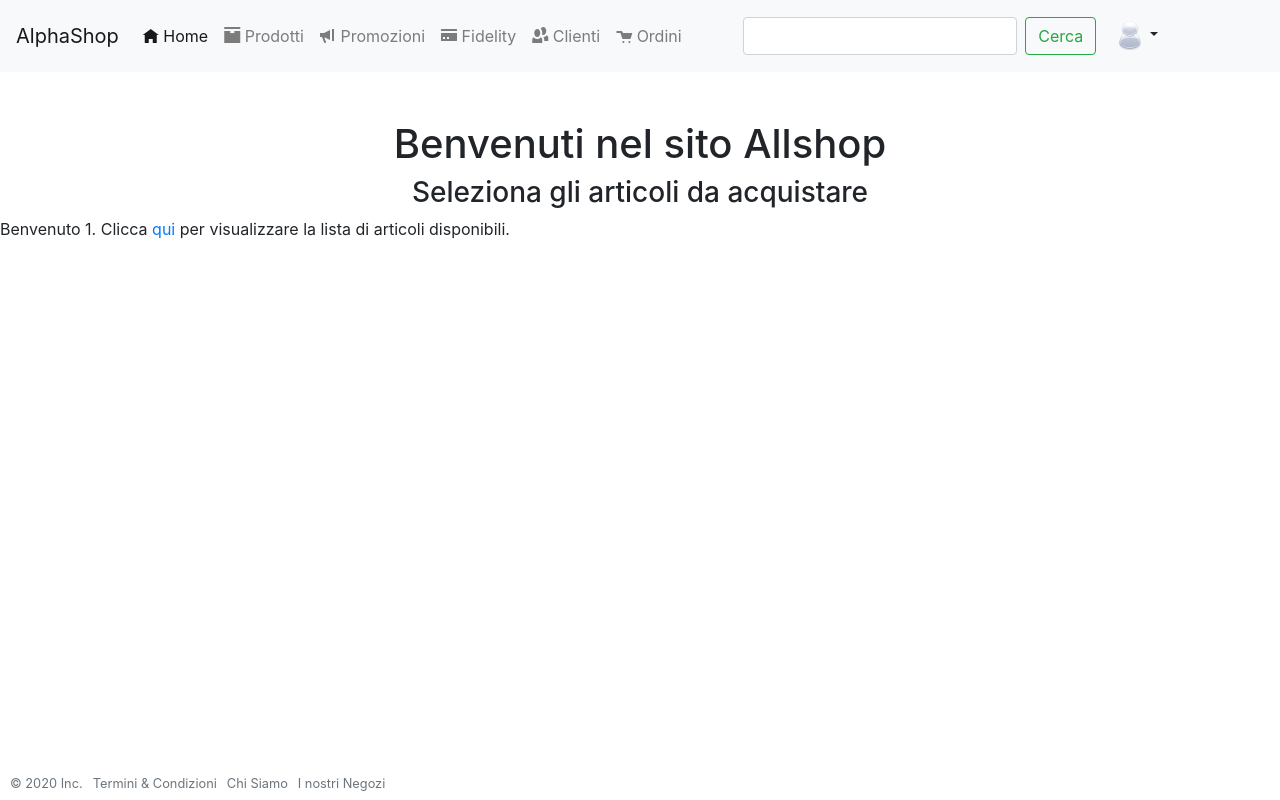
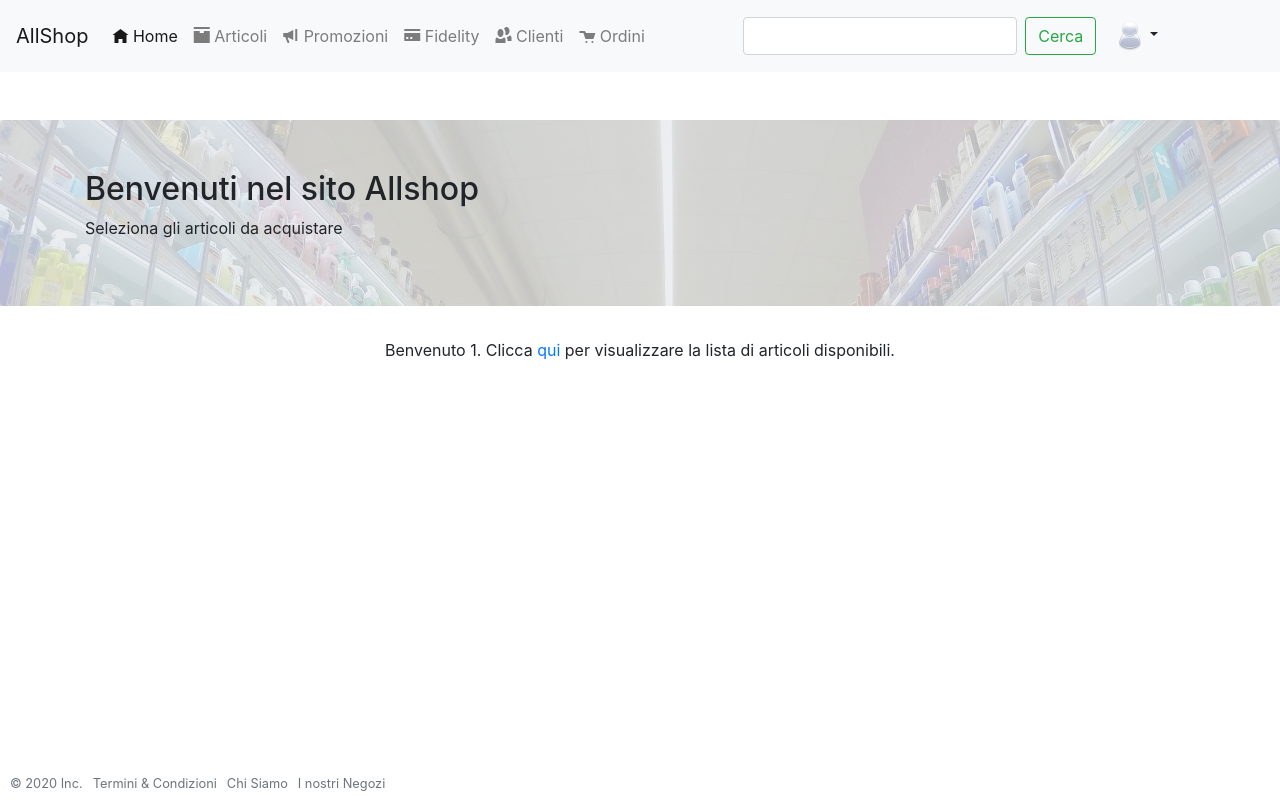
Before and after one commit to michele-larocca/angular-allShop, an Angular app: page /welcome/1 in a window 1280 px wide. Built offline with nearby package versions, Linux system fonts and the light colour scheme.

Commit message:
add component jumbotron

```diff
--- a/src/app/app-routing.module.ts
+++ b/src/app/app-routing.module.ts
@@ -8,6 +8,7 @@ import { ArticoliComponent } from './articoli/articoli.component';
 
 const routes: Routes = [
   {path: '', component: LoginComponent},
+  {path: 'index', component: LoginComponent},
   {path: 'login', component: LoginComponent},
   {path: 'welcome/:userId', component: WelcomeComponent},
   {path: 'articoli', component: ArticoliComponent},
--- a/src/app/app.component.html
+++ b/src/app/app.component.html
@@ -1,3 +1,4 @@
+
 <app-navbar></app-navbar>
 <br>
 <br>
--- a/src/app/app.module.ts
+++ b/src/app/app.module.ts
@@ -9,6 +9,7 @@ import { WelcomeComponent } from './welcome/welcome.component';
 import { ArticoliComponent } from './articoli/articoli.component';
 import { NavbarComponent } from './navbar/navbar.component';
 import { FooterComponent } from './footer/footer.component';
+import { JumbotronComponent } from './jumbotron/jumbotron.component';
 
 @NgModule({
   declarations: [
@@ -18,7 +19,8 @@ import { FooterComponent } from './footer/footer.component';
     WelcomeComponent,
     ArticoliComponent,
     NavbarComponent,
-    FooterComponent
+    FooterComponent,
+    JumbotronComponent
   ],
   imports: [
     BrowserModule,
--- /dev/null
+++ b/src/app/jumbotron/jumbotron.component.css
@@ -0,0 +1,41 @@
+#SignUp {
+	margin-right: 0.5em;
+	width: 6em;
+}
+
+#SignIn {
+	margin-left: 0.5em;
+	width: 6em;
+}
+
+.jumbotron-billboard .img {
+	margin-bottom: 0px;
+	opacity: 0.2;
+	color: #fff;
+	background: #000 url(/src/assets/images/supermarket.jpg)
+		top center no-repeat;
+	width: 100%;
+	height: 100%;
+	background-size: cover;
+	overflow: hidden;
+	position: absolute;
+	top: 0;
+	left: 0;
+	z-index: 1;
+}
+
+.jumbotron h2 {
+	margin-top: 0;
+}
+
+.jumbotron {
+	position: relative;
+	padding-top: 50px;
+	padding-bottom: 50px;
+	min-height: 150px;
+}
+
+.jumbotron .container {
+	position: relative;
+	z-index: 2;
+}
--- /dev/null
+++ b/src/app/jumbotron/jumbotron.component.html
@@ -0,0 +1,11 @@
+<div class="jumbotron jumbotron-billboard">
+  <div class="img"></div>
+  <div class="container">
+    <div class="row">
+      <div class="col-lg-12">
+        <h2>{{title}}</h2>
+        <p>{{subTitle}}</p>
+      </div>
+    </div>
+  </div>
+</div>
--- /dev/null
+++ b/src/app/jumbotron/jumbotron.component.ts
@@ -0,0 +1,18 @@
+import { Component, OnInit, Input } from '@angular/core';
+
+@Component({
+  selector: 'app-jumbotron',
+  templateUrl: './jumbotron.component.html',
+  styleUrls: ['./jumbotron.component.css']
+})
+export class JumbotronComponent implements OnInit {
+
+  @Input() title: string
+  @Input() subTitle: string
+
+  constructor() { }
+
+  ngOnInit(): void {
+  }
+
+}
--- a/src/app/login/login.component.css
+++ b/src/app/login/login.component.css
@@ -0,0 +1,40 @@
+.login-block{
+  display: flex;
+  flex-direction: column;
+  align-items: center;
+  color: white;
+  margin: auto auto;
+}
+.login-center-content {
+  background-color: rgb(89, 71, 201);
+  border-radius: 3px;
+  margin: auto 0;
+  padding: 50px;
+}
+.login-item {
+  display: flex;
+  flex-direction: row;
+  margin: 15px 0;
+}
+.login-label {
+  width: 150px;
+}
+.login-input {
+  width: 200px;
+}
+input {
+  width: 100%;
+}
+.login-button{
+  width: 150px;
+  margin-top: 15px;
+  background-color: beige;
+  color: darkblue;
+  border-radius: 3px;
+  border-color:burlywood;
+}
+.message {
+  font-weight: bold;
+  color: rgb(255, 19, 19);
+  margin: 15px 0;
+}
--- a/src/app/login/login.component.html
+++ b/src/app/login/login.component.html
@@ -1,46 +1,3 @@
-<style>
-.login-block{
-  display: flex;
-  flex-direction: column;
-  height: 100%;
-  align-items: center;
-  color: white;
-  margin: auto auto;
-}
-.login-center-content {
-  background-color: rgb(89, 71, 201);
-  border-radius: 3px;
-  margin: auto 0;
-  padding: 50px;
-}
-.login-item {
-  display: flex;
-  flex-direction: row;
-  margin: 15px 0;
-}
-.login-label {
-  width: 150px;
-}
-.login-input {
-  width: 200px;
-}
-input {
-  width: 100%;
-}
-.login-button{
-  width: 150px;
-  margin-top: 15px;
-  background-color: beige;
-  color: darkblue;
-  border-radius: 3px;
-  border-color:burlywood;
-}
-.message {
-  font-weight: bold;
-  color: rgb(255, 19, 19);
-  margin: 15px 0;
-}
-</style>
 <div class="login-block">
   <div class="login-center-content">
     <div class="login-item">
--- a/src/app/navbar/navbar.component.html
+++ b/src/app/navbar/navbar.component.html
@@ -4,42 +4,42 @@
   </button>
   <div class="collapse navbar-collapse" id="navbarTogglerDemo01">
 
-     <a class="navbar-brand" href="/index">AlphaShop</a>
+     <a class="navbar-brand" routerLink="/index">AllShop</a>
          <ul class="navbar-nav mr-auto mt-2 mt-lg-0">
           <li class="nav-item active">
-            <a class="nav-link" href="/index">
+            <a class="nav-link" routerLink="/index">
               <span class="oi oi-home" title="home" aria-hidden="true"></span>
               Home
               <span class="sr-only">(current)</span>
             </a>
           </li>
           <li class="nav-item">
-            <a class="nav-link"  href="/seekart" >
-              <span class="oi oi-box" title="prodotti" aria-hidden="true"></span>
-              Prodotti
+            <a class="nav-link"  routerLink="/articoli" >
+              <span class="oi oi-box" title="articoli" aria-hidden="true"></span>
+              Articoli
             </a>
           </li>
           <li class="nav-item">
-            <a class="nav-link" href="/promozioni">
+            <a class="nav-link" routerLink="/promozioni">
               <span class="oi oi-bullhorn" title="promozioni" aria-hidden="true"></span>
               Promozioni
             </a>
           </li>
           <li class="nav-item">
-            <a class="nav-link" href="/fidelity">
+            <a class="nav-link" routerLink="/fidelity">
               <span class="oi oi-credit-card" title="punti" aria-hidden="true"></span>
               Fidelity
             </a>
           </li>
           <li class="nav-item">
-            <a class="nav-link" href="/clienti">
+            <a class="nav-link" routerLink="/clienti">
               <span class="oi oi-people" title="clienti" aria-hidden="true"></span>
               <span class="badge"></span>
               Clienti
             </a>
           </li>
           <li class="nav-item">
-            <a class="nav-link" href="/ordini">
+            <a class="nav-link" routerLink="/ordini">
               <span class="oi oi-cart" title="ordini" aria-hidden="true"></span>
               <span class="badge"></span>
               Ordini
--- a/src/app/welcome/welcome.component.html
+++ b/src/app/welcome/welcome.component.html
@@ -1,7 +1,10 @@
+
+<app-jumbotron
+  [title]="'Benvenuti nel sito Allshop'"
+  [subTitle]="'Seleziona gli articoli da acquistare'"
+>
+</app-jumbotron>
 <div style="text-align:center">
-  <h1>Benvenuti nel sito Allshop</h1>
-  <h3>Seleziona gli articoli da acquistare</h3>
-</div>
 <div>
   Benvenuto {{userId}}. Clicca <a routerLink="/articoli">qui</a> per visualizzare la lista di articoli disponibili.
 </div>
--- a/src/styles.css
+++ b/src/styles.css
@@ -26,16 +26,6 @@ html, body {
 	border-radius: 0.3em;
 }
 
-#SignUp {
-	margin-right: 0.5em;
-	width: 6em;
-}
-
-#SignIn {
-	margin-left: 0.5em;
-	width: 6em;
-}
-
 .table td {
    text-align: center;
 }
@@ -45,39 +35,7 @@ html, body {
     vertical-align: inherit;
     font-weight: bold;
     text-align: center;
-}
-
-.jumbotron-billboard .img {
-	margin-bottom: 0px;
-	opacity: 0.2;
-	color: #fff;
-	background: #000 url(http://www.loyapp.cloud/images/grocery.jpg)
-		top center no-repeat;
-	width: 100%;
-	height: 100%;
-	background-size: cover;
-	overflow: hidden;
-	position: absolute;
-	top: 0;
-	left: 0;
-	z-index: 1;
-}
-
-.jumbotron h2 {
-	margin-top: 0;
-}
-
-.jumbotron {
-	position: relative;
-	padding-top: 50px;
-	padding-bottom: 50px;
-	min-height: 150px;
-}
-
-.jumbotron .container {
-	position: relative;
-	z-index: 2;
-}
+}S
 
 .page-title {
 	padding: 0;
```
Also changed, not shown: src/assets/images/supermarket.jpg (added), 1 other file (tests, documents, lock files or other folders).
